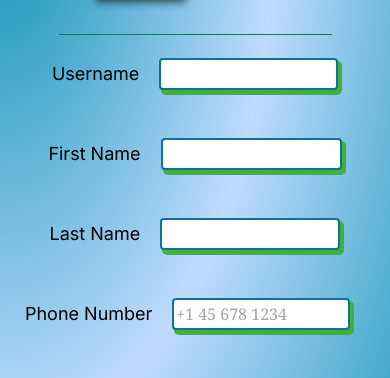
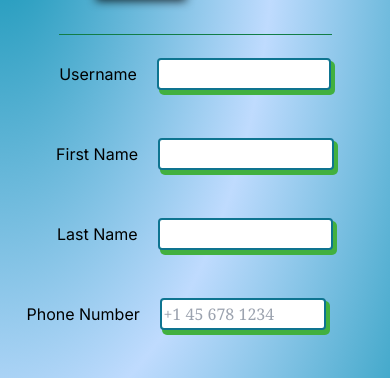
Before and after one commit to SqnkaBG/ChatApp, a Next.js app: page /user_account in a window 390 px wide. Shown: the part 193-571 px from the top of the page. Built offline with nearby package versions, Linux system fonts and the light colour scheme.

Commit message:
Brain aneurysm

```diff
--- a/app/user_account/page.tsx
+++ b/app/user_account/page.tsx
@@ -49,9 +49,9 @@ export default function Account() {
                         </h1>
                     </div>
                     <hr className="w-[70%] border-[#127d46] lg:w-[40%]" />
-                    <div className="flex h-[55%] w-[95%] flex-col items-center space-y-12 overflow-y-auto pb-[5%] pt-[5%] lg:h-[70%] lg:h-full lg:w-[50%] lg:pb-[1%] lg:pt-[2%]">
+                    <div className="flex h-[55%] w-[95%] flex-col items-center space-y-12 overflow-y-auto pb-[5%] pt-[5%] lg:h-[45%] lg:w-[50%] lg:pb-[1%] lg:pt-[2%]">
                         <div className="flex h-auto w-auto flex-row items-center justify-center space-x-5 lg:w-[90%]">
-                            <label className="text-lg text-black">
+                            <label className="text-black lg:text-lg">
                                 Username
                             </label>
                             <input
@@ -60,7 +60,7 @@ export default function Account() {
                             />
                         </div>
                         <div className="flex h-auto w-auto flex-row items-center justify-center space-x-5 lg:w-[90%]">
-                            <label className="text-lg text-black">
+                            <label className="text-black lg:text-lg">
                                 First Name
                             </label>
                             <input
@@ -69,7 +69,7 @@ export default function Account() {
                             />
                         </div>
                         <div className="flex h-auto w-auto flex-row items-center justify-center space-x-5 lg:w-[90%]">
-                            <label className="text-lg text-black">
+                            <label className="text-black lg:text-lg">
                                 Last Name
                             </label>
                             <input
@@ -77,8 +77,8 @@ export default function Account() {
                                 className="shadow-custom h-8 w-[50%] rounded border-2 border-solid border-cyan-700 pl-[0.5%] font-serif text-base text-black outline-none"
                             />
                         </div>
-                        <div className="mr-[4%] flex h-auto w-auto flex-row items-center justify-center space-x-5 lg:w-[90%]">
-                            <label className="text-lg text-black">
+                        <div className="mr-[10%] flex h-auto w-auto flex-row items-center justify-center space-x-5 lg:mr-[4%] lg:w-[90%]">
+                            <label className="overflow-auto text-black lg:text-lg">
                                 Phone Number
                             </label>
                             <input
@@ -93,7 +93,7 @@ export default function Account() {
                     <div className="ml-[4%] flex h-[10%] w-[20%] flex-row justify-center pt-[5%] lg:ml-[1%] lg:pt-[1%]">
                         <button
                             type="button"
-                            className="mt-[5%] h-10 w-[30%] cursor-pointer rounded-lg border-b-[4px] border-cyan-800 bg-cyan-700 px-6 py-2 text-white transition-all hover:-translate-y-[1px] hover:border-b-[6px] hover:brightness-110 focus:outline-none active:translate-y-[2px] active:border-b-[2px] active:brightness-90 lg:mt-0"
+                            className="mt-[5%] h-10 cursor-pointer rounded-lg border-b-[4px] border-cyan-800 bg-cyan-700 px-6 py-2 text-white transition-all hover:-translate-y-[1px] hover:border-b-[6px] hover:brightness-110 focus:outline-none active:translate-y-[2px] active:border-b-[2px] active:brightness-90 lg:mt-0 lg:w-[30%]"
                         >
                             Save{" "}
                         </button>
```
